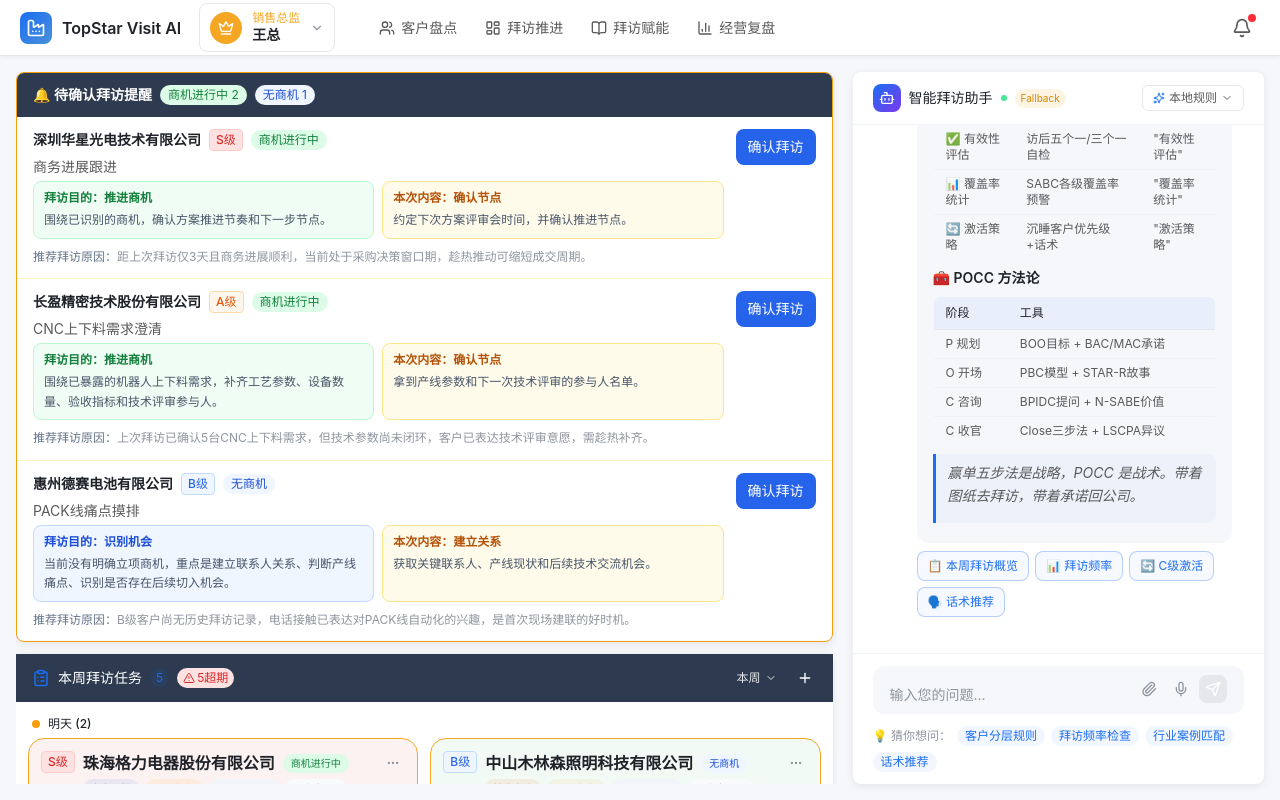
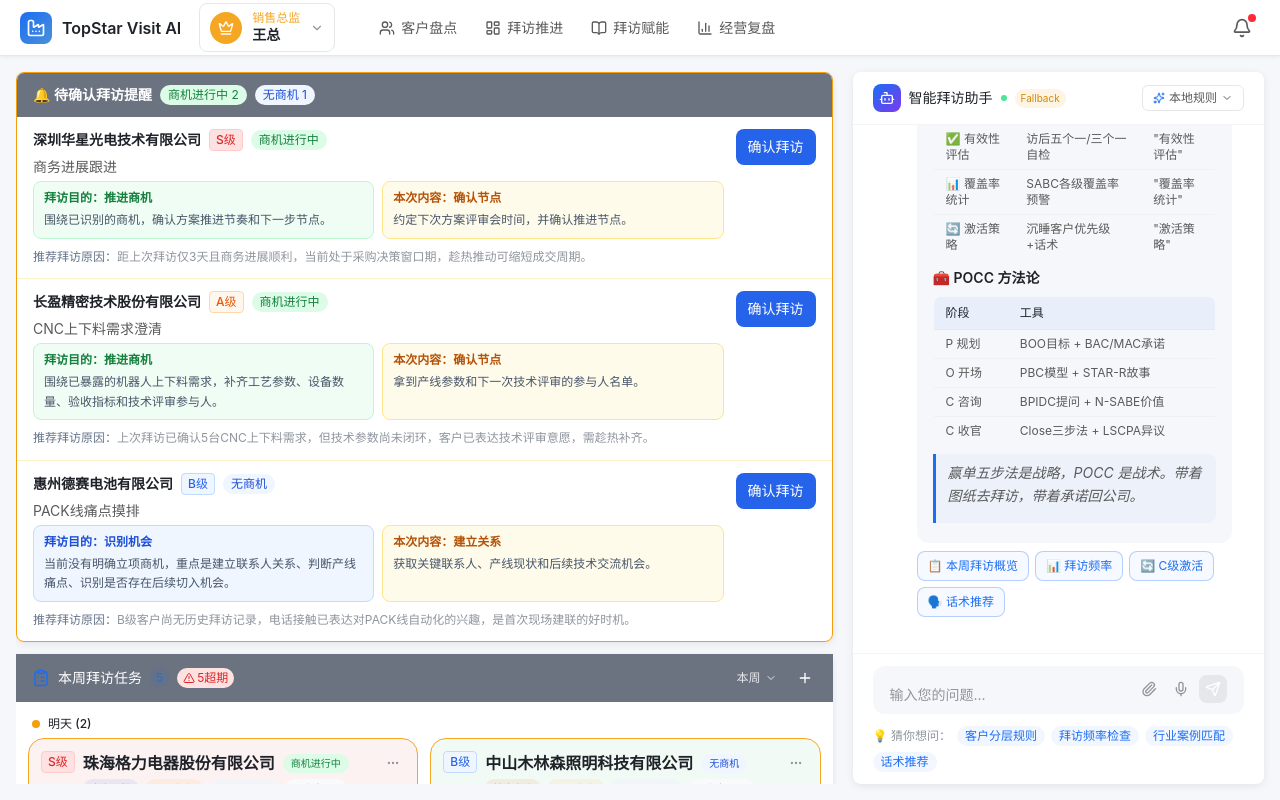
Before and after one commit to cyingyori-cloud/topstar_visit, a React (Vite) app: page / in a window 1280 px wide. Built offline with nearby package versions, Linux system fonts and the light colour scheme.

Commit message:
导航栏底色统一#6B7280深灰，圆角统一rounded-lg

```diff
--- a/src/components/CompletedVisits.tsx
+++ b/src/components/CompletedVisits.tsx
@@ -27,7 +27,7 @@
   return (
     <>
       <div className="bg-white rounded-lg" style={{ boxShadow: '0 2px 8px rgba(0,0,0,0.08)' }}>
-        <div className="flex items-center justify-between px-4 py-3 cursor-pointer select-none" style={{ backgroundColor: '#2D3A4F' }} onClick={() => setCollapsed(!collapsed)}>
+        <div className="flex items-center justify-between px-4 py-3 cursor-pointer select-none" style={{ backgroundColor: '#6B7280' }} onClick={() => setCollapsed(!collapsed)}>
           <div className="flex items-center gap-2">
             <CheckCircle2 className="w-4.5 h-4.5" style={{ color: '#86EFAC' }} />
             <span className="font-medium text-sm text-white">已完成拜访</span>
--- a/src/components/CoverageRate.tsx
+++ b/src/components/CoverageRate.tsx
@@ -21,7 +21,7 @@
 
   return (
     <div className="bg-white rounded-lg" style={{ boxShadow: '0 2px 8px rgba(0,0,0,0.08)' }}>
-      <div className="flex items-center justify-between px-4 py-3 cursor-pointer select-none" style={{ backgroundColor: '#2D3A4F' }} onClick={() => setCollapsed(!collapsed)}>
+      <div className="flex items-center justify-between px-4 py-3 cursor-pointer select-none" style={{ backgroundColor: '#6B7280' }} onClick={() => setCollapsed(!collapsed)}>
         <div className="flex items-center gap-2">
           <BarChart3 className="w-4.5 h-4.5" style={{ color: '#93C5FD' }} />
           <span className="font-medium text-sm text-white">拜访覆盖率</span>
--- a/src/components/KnowledgePanel.tsx
+++ b/src/components/KnowledgePanel.tsx
@@ -23,7 +23,7 @@
     <div className="bg-white rounded-lg" style={{ boxShadow: '0 2px 8px rgba(0,0,0,0.08)' }}>
       <div
         className="flex items-center justify-between px-4 py-3 cursor-pointer select-none"
-        style={{ backgroundColor: '#2D3A4F' }}
+        style={{ backgroundColor: '#6B7280' }}
         onClick={() => setCollapsed(!collapsed)}
       >
         <div className="flex items-center gap-2">
--- a/src/components/VisitTasks.tsx
+++ b/src/components/VisitTasks.tsx
@@ -74,7 +74,7 @@
       <div className="bg-white rounded-lg" style={{ boxShadow: '0 2px 8px rgba(0,0,0,0.08)' }}>
       <div
         className="flex items-center justify-between px-4 py-3 cursor-pointer select-none"
-        style={{ backgroundColor: '#2D3A4F' }}
+        style={{ backgroundColor: '#6B7280' }}
         onClick={() => setCollapsed(!collapsed)}
       >
           <div className="flex items-center gap-2">
@@ -158,7 +158,7 @@
 function PendingConfirmationSection({ tasks, onConfirm }: { tasks: any[]; onConfirm: (task: any) => void }) {
   return (
     <div className="bg-white rounded-lg border overflow-hidden" style={{ boxShadow: '0 2px 8px rgba(0,0,0,0.08)', borderColor: '#F59E0B' }}>
-      <div className="flex items-center justify-between px-4 py-3" style={{ backgroundColor: '#2D3A4F' }}>
+      <div className="flex items-center justify-between px-4 py-3" style={{ backgroundColor: '#6B7280' }}>
         <div className="flex items-center gap-2 flex-wrap">
           <div className="text-sm font-semibold text-white">🔔 待确认拜访提醒</div>
           <span className="text-xs px-2 py-0.5 rounded-full" style={{ backgroundColor: '#DCFCE7', color: '#15803D' }}>
```
